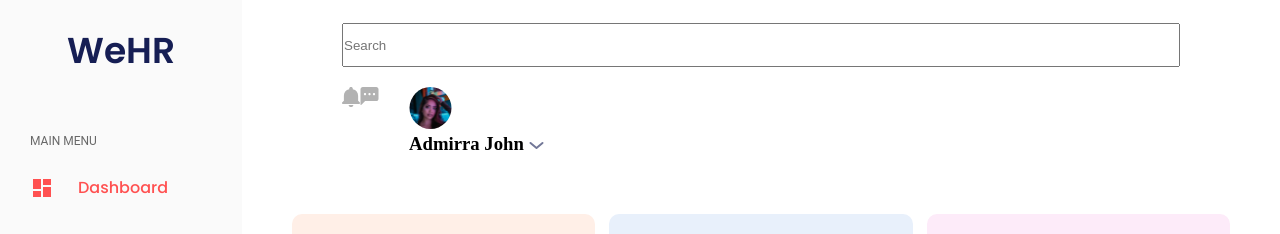
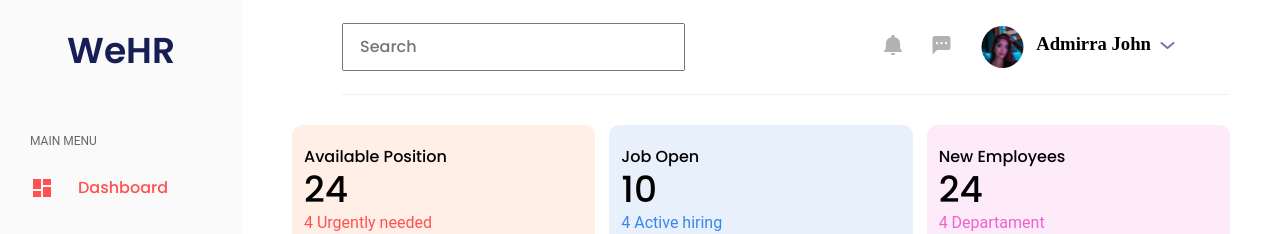
Before and after one commit to samuelleitee/We-HR, a React (Vite) app: page /dashboard in a window 1280 px wide. Shown: the top 234 px of the page. Built offline with nearby package versions, Linux system fonts and the light colour scheme.

Commit message:
fix: style Header component
Co-authored-by: samuelleitee <programmer.and.investor@gmail.com>

```diff
--- a/src/components/Header/index.jsx
+++ b/src/components/Header/index.jsx
@@ -5,25 +5,29 @@ import profile from "../../assets/ic_profile.svg";
 import arrow from "../../assets/ic_arrow.svg";
 import styles from "./styles.module.css";
 
-export function Header({nome}){
-    return(
-        <div className={styles.container}>
-            <input type="text" placeholder="Search" className={styles.input}/>
-            <div className={styles.profile}>
-                <div className={styles.icons}>
-                    <Link><img src={bell} /></Link>
-                    <Link><img src={message} /></Link>
-                </div>
+export function Header({ nome }) {
+  return (
+    <header className={styles.container}>
+      <input type="text" placeholder="Search" className={styles.input} />
 
-                <div className={styles.menu}>
-                    <img src={profile} />
+      <div className={styles.profile}>
+        <Link>
+          <img src={bell} />
+        </Link>
+        <Link>
+          <img src={message} />
+        </Link>
 
-                    <div className={styles.user}>
-                        <h3 >{nome}</h3>
-                        <Link><img src={arrow} /></Link>
-                    </div>
-                </div>
-            </div>
+        <div className={styles.user}>
+          <img src={profile} />
+          <div className={styles.name}>
+            <h3>{nome}</h3>
+            <Link>
+              <img src={arrow} />
+            </Link>
+          </div>
         </div>
-    )
+      </div>
+    </header>
+  );
 }
--- a/src/components/Header/styles.module.css
+++ b/src/components/Header/styles.module.css
@@ -1,7 +1,76 @@
 .container {
     display: flex;
+    height: fit-content;
+    justify-content:space-between;
+    padding: 23px 50px 23px 0px;
+    gap: 30px;
+    border-bottom: 1px  solid #F1F1F1;
+    margin-left: 50px;
+}
+
+.input{
     width: 100%;
+    max-width: 343px;
+    padding: 10px 16px;
+    font: var(--title-small);
+}
 
+.profile {
+    display: flex;
+    gap: 30px;
+    align-items: center;
+}
+
+.user{
+    display: flex;
+    align-items: center;
+    gap: 12px;
+}
+
+.name{
+    display:flex;
+    gap:4px;
+}
+
+
+
+
+
+
+
+
+
+
+
+
+
+
+
+
+
+
+
+
+
+
+
+
+
+
+
+
+
+
+
+
+
+
+
+/* .container {
+    display: flex;
+    width: 100%;
+    height: fit-content;
+    align-items: center;
     justify-content: space-between;
     padding: 23px 50px;
 }
@@ -13,6 +82,8 @@
 .profile {
     gap: 30px;
     display: flex;
+
+
 }
 
 .icons {
@@ -20,7 +91,7 @@
 }
 
 .menu{
-
+    display: flex;
 }
 
 .user{
@@ -31,4 +102,4 @@
     font: var(--title-small);
     color: var(--tertiary-color);
     gap: 4px;
-}
+} */
```
